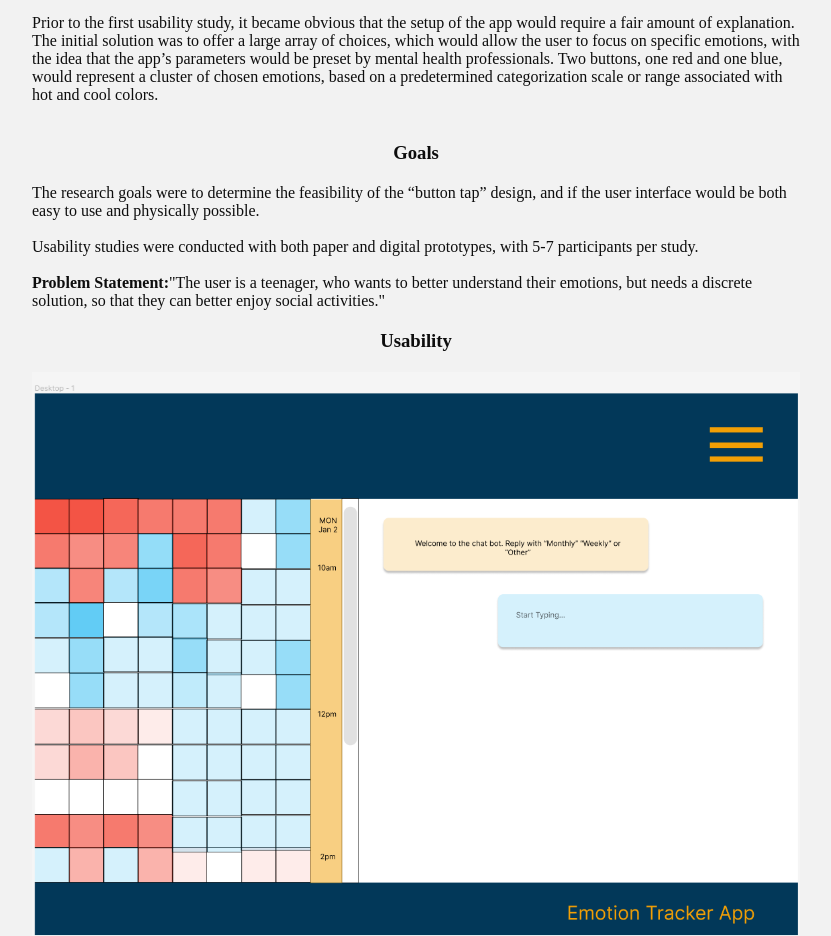
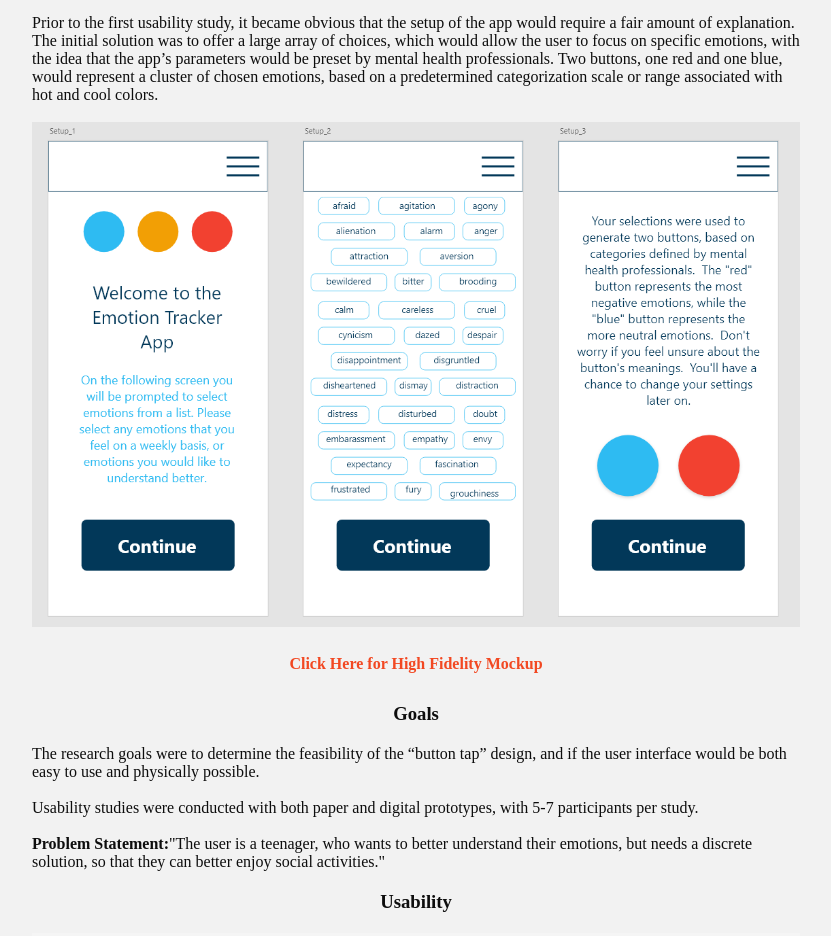
Before and after one commit to EvMad/lofi-and-figma-gallery, a plain HTML site: page emotion-tracker.html in a window 1280 px wide. Shown: the part 340-1276 px from the top of the page, without its empty margins (224-1055 px from the left). Drawn offline with Linux system fonts and the light colour scheme; a web font is replaced by a local one.

Commit message:
added new images section

```diff
--- a/emotion-tracker.html
+++ b/emotion-tracker.html
@@ -77,7 +77,24 @@
         </div>
         <!--overview end-->
 
-               <!--goals begin-->
+        <!--images begin-->
+        <div class="container">
+            <div class="usability">
+                <img src="./assets/images/ETmobile.png" alt="hi-fi figma prototype" class="images" /><br>
+            </div>
+        </div>
+
+         <!--images end-->
+
+             <!--hifi link-->
+    <div class="container">
+        <div class="usability">
+            <h4><a href="https://www.figma.com/file/HrWITUKGHT2kQvIq65T4oM/Emotion_Tracker_Responsive?node-id=0%3A1&t=KlW4XTofZw9rtASs-1" target="_blank"
+                rel="noopener noreferrer" class="hifi">Click Here for High Fidelity Mockup</a></h4>
+        </div>
+    </div>
+
+    <!--goals begin-->
     <div class="container">
         <div class="overview" id="goals">
             <h3>Goals</h3>
@@ -98,13 +115,7 @@
         </div>
         <!--usability images end-->
 
-         <!--hifi link-->
-    <div class="container">
-        <div class="usability">
-            <h4><a href="https://www.figma.com/file/HrWITUKGHT2kQvIq65T4oM/Emotion_Tracker_Responsive?node-id=0%3A1&t=KlW4XTofZw9rtASs-1" target="_blank"
-                rel="noopener noreferrer" class="hifi">Click Here for High Fidelity Mockup</a></h4>
-        </div>
-    </div>
+
 
 
 
```
